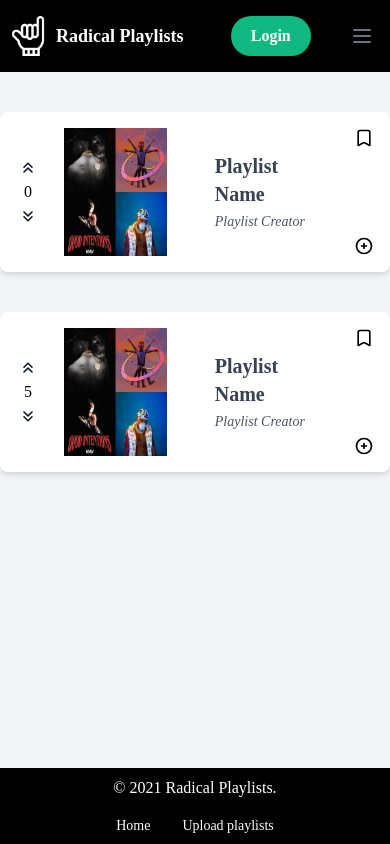
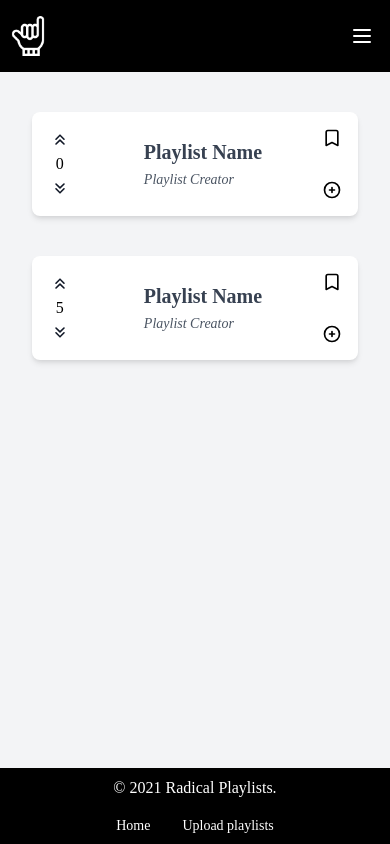
Before and after one commit to LawDominic/Radical-Playlists, a React (Create React App) app: page / in a window 390 px wide. Built offline with nearby package versions, Linux system fonts and the light colour scheme; a web font is replaced by a local one.

Commit message:
Add responsive design

```diff
--- a/src/components/Footer.js
+++ b/src/components/Footer.js
@@ -4,7 +4,7 @@ import { NavLink, Route, Switch } from "react-router-dom";
 function Footer() {
     return (
         <div className="bg-black fixed bottom-0 w-full text-white">
-        <div className="flex flex-col items-center justify-between mx-auto py-2 md:flex-row container">
+            <div className="flex flex-col items-center justify-between mx-auto py-2 md:flex-row container md:px-10 lg:px-0">
                 <div>&copy; 2021 Radical Playlists.</div>
                 <div className="flex mt-4 md:m-0">
                 <NavLink exact to={"/"} className="px-4 text-sm hover:text-green-500">
--- a/src/components/NavBar.js
+++ b/src/components/NavBar.js
@@ -18,50 +18,52 @@ function NavBar({userID, isLoggedIn}) {
   return (
     <div>
       <div className="bg-black">
-        <div className="container mx-auto">
+        <div className="container mx-auto md:px-10 lg:px-0">
           <div className="flex justify-between">
-            <div className="flex space-x-20">
+            <div className="flex space-x-0 lg:space-x-20">
               <Link to="/" className="flex items-center py-4 px-2">
                 <img src={`${logo}`} className="h-10 w-10 mr-2" alt="logo" />
-                <span className="font-semibold text-white text-lg">
+                <span className="hidden font-semibold text-white text-lg lg:flex">
                   Radical Playlists
                 </span>
               </Link>
-              <div className="hidden md:flex items-center space-x-4">
+              <div className="hidden md:flex md:items-center space-x-8">
                 <NavLink
                   exact
                   to={"/"}
-                  className="py-4 px-2 text-white font-semibold hover:text-green-500 transition duration-300"
+                  className="text-white font-semibold hover:text-green-500 transition duration-300"
                 >
                   Home
                 </NavLink>
                 <br />
                 <NavLink
                   to="/upload"
-                  className="py-4 px-2 text-white font-semibold hover:text-green-500 transition duration-300"
+                  className="text-white font-semibold hover:text-green-500 transition duration-300"
                 >
                   Upload playlists
                 </NavLink>
               </div>
             </div>
+            <div className="invisible md:visible my-auto z-10">
               {isLoggedIn ?
                   <User userID={userID} /> :
                   <a
                     href={loginUrl}
-                  className="justify-end my-auto text-white hover:text-green-500 transition duration-300"
+                    className="justify-end text-white hover:text-green-500 transition duration-300"
                   >
                     <button className="bg-green-500 px-5 py-2 text-white rounded-full hover:shadow-2xl hover:bg-green-600">
                       <p className="font-semibold">Login</p>
                     </button>
                   </a>
               }
+            </div>
             <div className="md:hidden flex items-center mr-4">
               <button
                 onClick={mobileMenuHandler}
                 className="outline-none mobile-menu-button"
               >
                 <svg
-                  className="w-6 h-6 text-gray-500"
+                  className="w-6 h-6 text-white"
                   x-show="!showMenu"
                   fill="none"
                   strokeLinecap="round"
--- a/src/components/PlaylistCard.js
+++ b/src/components/PlaylistCard.js
@@ -60,7 +60,7 @@ function PlaylistCard({likeCount, pName, pCreator}) {
                 </button>
                 </div>
                 <div>
-                <img src={`${pImg}`} className="h-32 w-32" />
+                    <img src={`${pImg}`} className="h-32 w-32 hidden sm:flex" />
                 </div>
                 <div>
                     <button onClick={bookmark}>
--- a/src/components/UserPlaylists.js
+++ b/src/components/UserPlaylists.js
@@ -20,21 +20,21 @@ function UserPlaylists({playlists}) {
                 {playlist.map((list) => {
                     return(
                     <div key={list.id}>
-                        <div className="flex">
+                        <div className="flex px-5 md:px-0">
                             <label className="inline-flex items-center mr-6">
                                 <input className="text-green-400 w-8 h-8 focus:ring-green-300 focus:ring-opacity-0 border border-gray-300 rounded" type="checkbox" name="playlistCheckbox" />
                             </label>
                             <a href={list.external_urls.spotify} target="_blank" rel="noreferrer" className="w-full">
                                 <div className="relative p-4 bg-white flex space-x-6 rounded-lg shadow-md my-auto">
                                     <div>
-                                        <img src={list.images[0].url} className="h-24 w-24" />
+                                        <img src={list.images[0].url} className="h-24 w-24 hidden sm:flex" />
                                     </div>
-                                    <div className="-mt-1">
-                                        <h1 className="text-xl font-bold text-gray-700 mr-20">
+                                    <div className="-mt-1 sm:mt-1 md:-mt-1">
+                                        <h1 className="text-l md:text-xl font-bold text-gray-700 mr-20">
                                             {list.name}
                                         </h1>
                                         {list.tracks.items.slice(0, 3).map((item) => {
-                                            return(<p class="text-gray-600 text-base"><i>{item.track.name}</i> - {item.track.artists[0].name}</p>)
+                                            return(<p class="text-gray-600 text-sm md:text-base"><i>{item.track.name}</i> - {item.track.artists[0].name}</p>)
                                         })}
                                     </div>
                                 </div>
```
Lines whose indentation alone changed are shown as unchanged.
